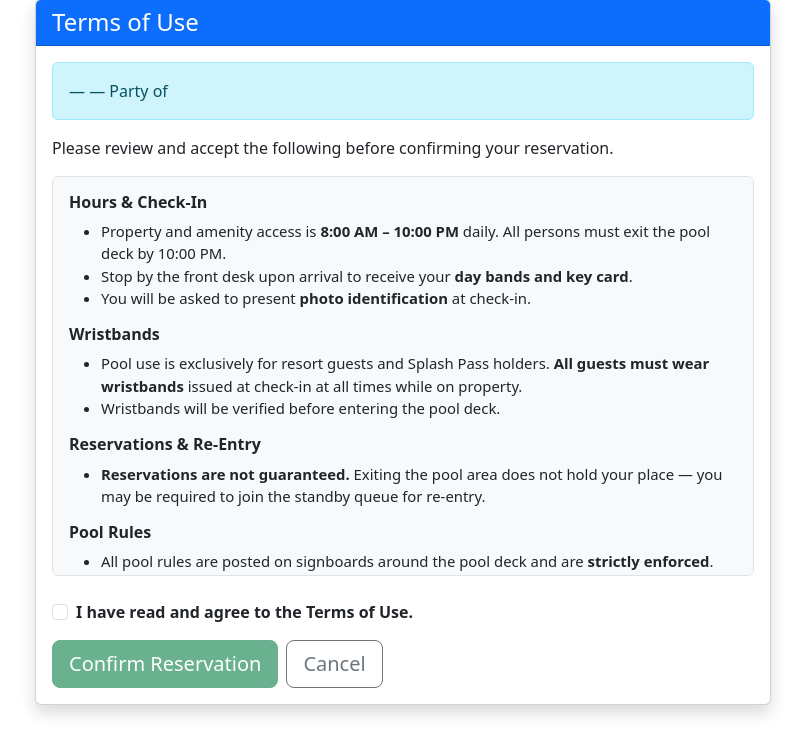
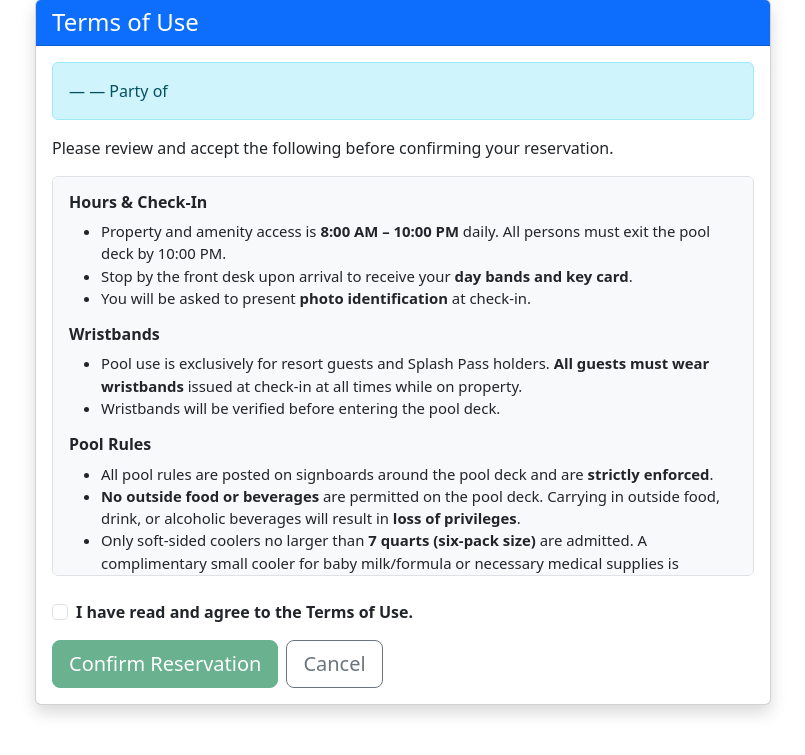
Before and after one commit to ccbractivix/splashpass, a Flask app: template templates/terms.html in a window 1280 px wide. Shown: the part 81-836 px from the top of the page, without its empty margins (237-1042 px from the left). Run offline with Flask 3, Linux system fonts and the light colour scheme; the template is opened without the code that fills it, so the values that code supplies are empty.

Commit message:
Remove reservations and re-entry section from terms
Removed reservations and re-entry information from terms.

```diff
--- a/templates/terms.html
+++ b/templates/terms.html
@@ -31,11 +31,6 @@
                     <ul>
                         <li>Pool use is exclusively for resort guests and Splash Pass holders. <strong>All guests must wear wristbands</strong> issued at check-in at all times while on property.</li>
                         <li>Wristbands will be verified before entering the pool deck.</li>
-                    </ul>
-
-                    <h6 class="fw-bold">Reservations &amp; Re-Entry</h6>
-                    <ul>
-                        <li><strong>Reservations are not guaranteed.</strong> Exiting the pool area does not hold your place — you may be required to join the standby queue for re-entry.</li>
                     </ul>
 
                     <h6 class="fw-bold">Pool Rules</h6>
```
